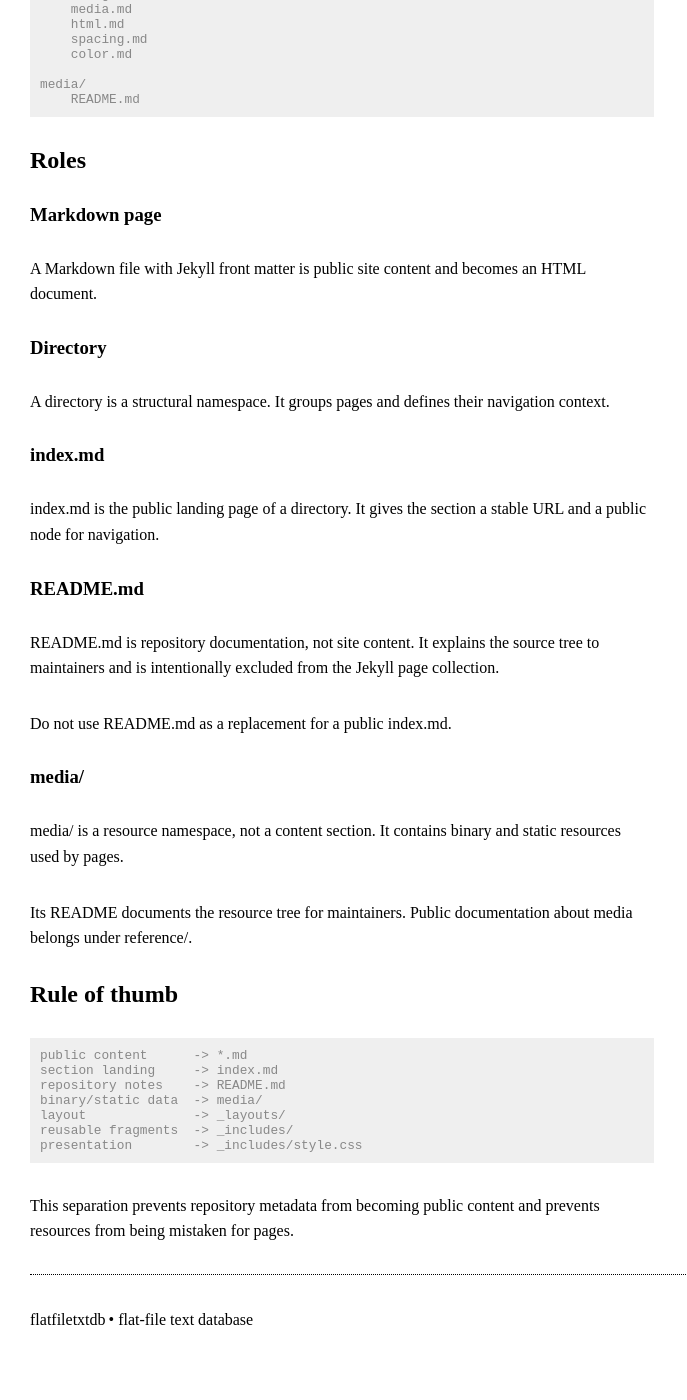
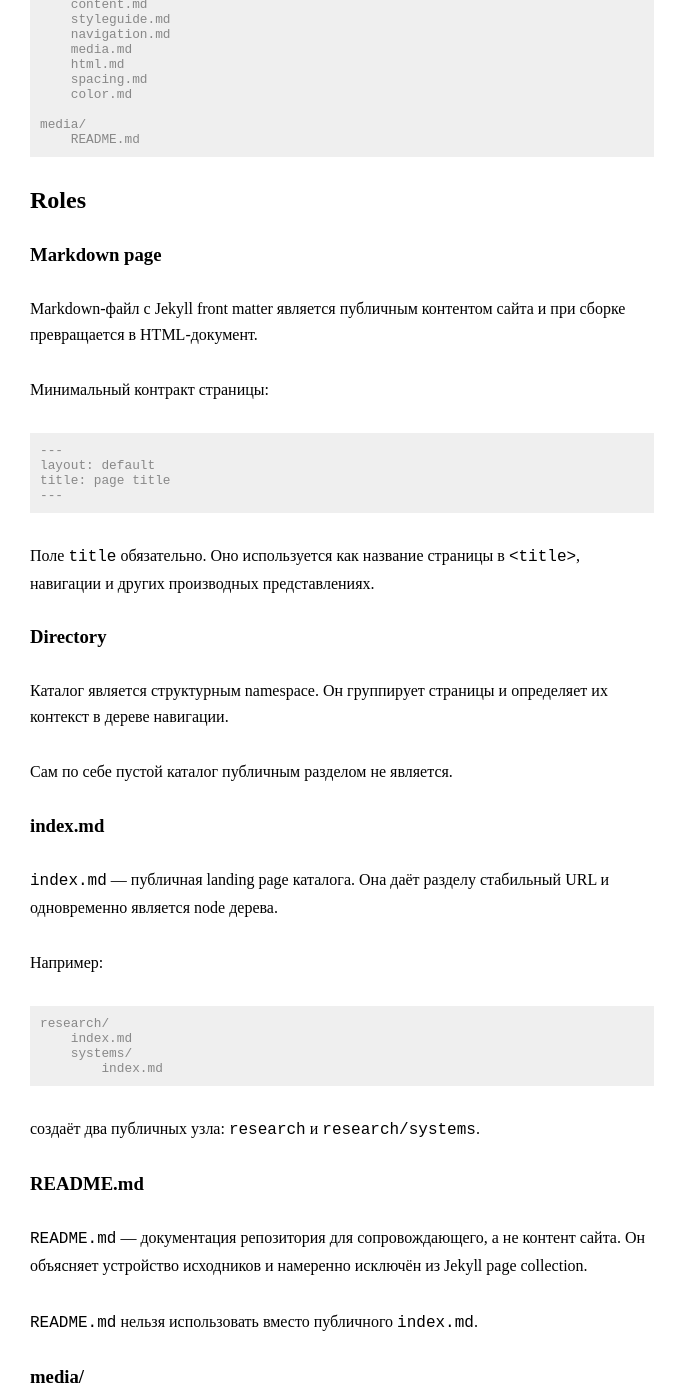
Before and after one commit to devAItester/d00-jk, a Jekyll site: the page built from reference/structure.md, in a window 1280 px wide and 1400 px high, scrolled down 314120 px. Shown: the whole window, without its empty margins (0-687 px from the left). Built offline with Jekyll 4.4.1, drawn with Linux system fonts in a browser that asks for light colours; before the commit the page ends 315499 px from its top, so only the background shows below that; some of the changed text lies outside the part shown.

Commit message:
Translate technical documentation: reference/structure.md

```diff
--- a/reference/structure.md
+++ b/reference/structure.md
@@ -5,7 +5,7 @@ title: structure
 
 # Structure
 
-The site separates content, navigation structure, presentation, and binary resources.
+Сайт разделяет содержательный слой, структуру навигации, представление и бинарные ресурсы.
 
 ## Repository tree
 
@@ -41,27 +42,47 @@ The site separates content, navigation structure, presentation, and binary resou
 
 ### Markdown page
 
-A Markdown file with Jekyll front matter is public site content and becomes an HTML document.
+Markdown-файл с Jekyll front matter является публичным контентом сайта и при сборке превращается в HTML-документ.
+
+Минимальный контракт страницы:
+
+    ---
+    layout: default
+    title: page title
+    ---
+
+Поле `title` обязательно. Оно используется как название страницы в `<title>`, навигации и других производных представлениях.
 
 ### Directory
 
-A directory is a structural namespace. It groups pages and defines their navigation context.
+Каталог является структурным namespace. Он группирует страницы и определяет их контекст в дереве навигации.
+
+Сам по себе пустой каталог публичным разделом не является.
 
 ### index.md
 
-index.md is the public landing page of a directory. It gives the section a stable URL and a public node for navigation.
+`index.md` — публичная landing page каталога. Она даёт разделу стабильный URL и одновременно является node дерева.
+
+Например:
+
+    research/
+        index.md
+        systems/
+            index.md
+
+создаёт два публичных узла: `research` и `research/systems`.
 
 ### README.md
 
-README.md is repository documentation, not site content. It explains the source tree to maintainers and is intentionally excluded from the Jekyll page collection.
+`README.md` — документация репозитория для сопровождающего, а не контент сайта. Он объясняет устройство исходников и намеренно исключён из Jekyll page collection.
 
-Do not use README.md as a replacement for a public index.md.
+`README.md` нельзя использовать вместо публичного `index.md`.
 
 ### media/
 
-media/ is a resource namespace, not a content section. It contains binary and static resources used by pages.
+`media/` — namespace ресурсов, а не раздел содержимого. Здесь находятся бинарные и иные статические ресурсы, используемые страницами.
 
-Its README documents the resource tree for maintainers. Public documentation about media belongs under reference/.
+README внутри `media/` описывает ресурсное дерево для сопровождающего. Публичная документация о media находится в `reference/media.md`.
 
 ## Rule of thumb
 
@@ -73,4 +94,10 @@ Its README documents the resource tree for maintainers. Public documentation abo
     reusable fragments  -> _includes/
     presentation        -> _includes/style.css
 
-This separation prevents repository metadata from becoming public content and prevents resources from being mistaken for pages.
+Такое разделение не позволяет служебной документации репозитория случайно стать публичным контентом и не позволяет ресурсам быть ошибочно принятыми за страницы.
+
+## Source of truth
+
+Иерархия каталогов и файлов является источником истины.
+
+Меню не дублирует её отдельным YAML-списком. Jekyll получает pages, а recursive include строит из их путей визуальное представление дерева.
```
Also changed, not shown: other parts of reference/structure.md (+1 -0 lines).
